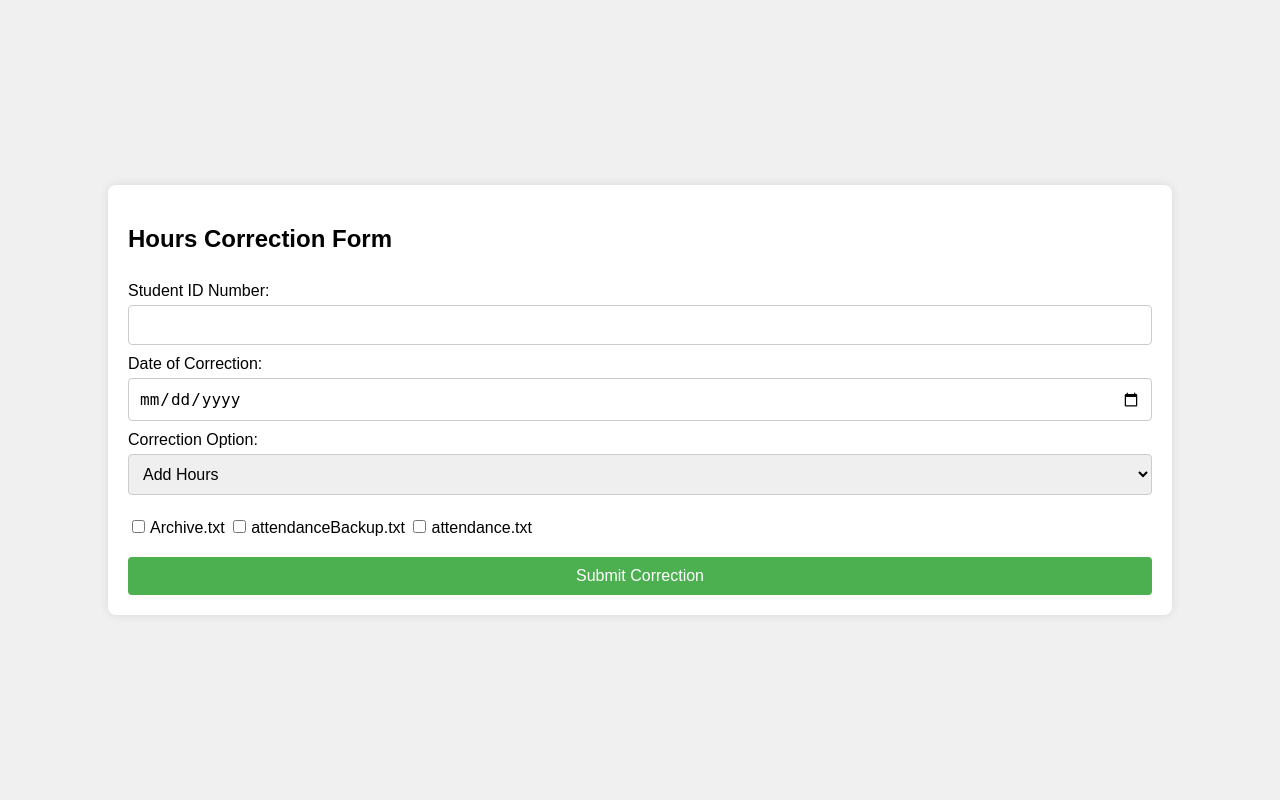
After one commit to SkywardSyntax/HourLogger, a Flask app: a page that uses templates/hour_corrector.html in a window 1280 px wide. The commit adds this page. Run offline with Flask 3, Linux system fonts and the light colour scheme.

Commit message:
correction infrastructure

```diff
--- a/app.py
+++ b/app.py
@@ -31,7 +31,7 @@ with open('data/version.txt', 'r') as version_file:
     version_number = version_file.read().strip()
 
 # Global list to store the last 3 events
-recent_events = ["","",""]
+recent_events = ["", "", ""]
 
 # Global variable to track the state of ID validation
 id_validation_enabled = False
@@ -108,6 +108,72 @@ class Attendance:
 
         return self.check_in_out(id, event, "check_in")
 
+    def correct_hours(self, student_id, date_of_correction, hours_option, file_selection):
+        if hours_option == "add_hours":
+            hours_to_add = int(request.form.get('hours_to_add'))
+            minutes_to_add = int(request.form.get('minutes_to_add'))
+
+            self.add_hours(student_id, date_of_correction, hours_to_add, minutes_to_add, file_selection)
+        elif hours_option == "check_in_out":
+            check_in_time = request.form.get('check_in_time')
+            check_out_time = request.form.get('check_out_time')
+
+            self.add_check_in_out(student_id, date_of_correction, check_in_time, check_out_time, file_selection)
+
+    def add_hours(self, student_id, date_of_correction, hours_to_add, minutes_to_add, file_selection):
+        for filename in file_selection:
+            file_path = os.path.join("data", filename)
+            with open(file_path, "r+") as f:
+                lines = f.readlines()
+                found = False
+                for i, line in enumerate(lines):
+                    if student_id in line and str(date_of_correction) in line:
+                        match = re.search(r"Meeting Time Recorded: (\d+) hours (\d+) minutes", line)
+                        if match:
+                            current_hours = int(match.group(1))
+                            current_minutes = int(match.group(2))
+                            total_minutes = (current_hours * 60 + current_minutes) + (
+                                    hours_to_add * 60 + minutes_to_add
+                            )
+                            new_hours = total_minutes // 60
+                            new_minutes = total_minutes % 60
+                            lines[i] = line.replace(
+                                match.group(0),
+                                f"Meeting Time Recorded: {new_hours} hours {new_minutes} minutes",
+                            )
+                            found = True
+                            break
+                # If no existing record for that day, add a new one
+                if not found:
+                    check_in_time = datetime.datetime.strptime(f"{date_of_correction} 00:00:00.000000", "%Y-%m-%d %H:%M:%S.%f")
+                    check_out_time = check_in_time + datetime.timedelta(hours=hours_to_add, minutes=minutes_to_add)
+                    check_out_time_str = check_out_time.strftime("%Y-%m-%d %H:%M:%S.%f")
+                    lines.append(
+                        f"{student_id} Checked In at {check_in_time.strftime('%Y-%m-%d %H:%M:%S.%f')} and Checked Out at {check_out_time_str}, Meeting Time Recorded: {hours_to_add} hours {minutes_to_add} minutes\n"
+                    )
+                f.seek(0)
+                f.writelines(lines)
+                f.truncate()
+
+    def add_check_in_out(self, student_id, date_of_correction, check_in_time, check_out_time, file_selection):
+        for filename in file_selection:
+            file_path = os.path.join("data", filename)
+            # Format the check-in and check-out times correctly
+            check_in_datetime = datetime.datetime.strptime(f"{date_of_correction} {check_in_time}", "%Y-%m-%d %H:%M")
+            check_out_datetime = datetime.datetime.strptime(f"{date_of_correction} {check_out_time}", "%Y-%m-%d %H:%M")
+
+            # Calculate time difference
+            time_diff = check_out_datetime - check_in_datetime
+            total_seconds = time_diff.total_seconds()
+            hours, remainder = divmod(total_seconds, 3600)
+            minutes, _ = divmod(remainder, 60)
+
+            with open(file_path, "a") as f:
+                f.write(
+                    f"{student_id} Checked In at {check_in_datetime.strftime('%Y-%m-%d %H:%M:%S.%f')} and Checked Out at {check_out_datetime.strftime('%Y-%m-%d %H:%M:%S.%f')}, Meeting Time Recorded: {int(hours)} hours {int(minutes)} minutes\n"
+                )
+
+
 attendance = Attendance()  # Create an instance of Attendance
 
 def check_client_cooldown(client_ip):
@@ -157,22 +223,6 @@ def read_login_credentials():
         print (username + " " + password)
     return username, password
 
-# @app.route('/', methods=['GET', 'POST'])
-# def login():
-#     error = None
-#     if request.method == 'POST':
-#         username, password = read_login_credentials()
-#         if request.form['username'] != username or request.form['password'] != password:
-#             error = 'Invalid Credentials. Please try again.'
-#             print ("Correct Username is : " + username + " and Correct Password is : " + password)
-
-#         else:
-#             session['username'] = request.form['username']
-#             return redirect('/' + random_string)
-#             print ("Correct Username is : " + username + " and Correct Password is : " + password)
-
-    return render_template('login.html', error=error, version=version_number)
-
 @app.route('/volunteer+HASHSTRING', methods=['GET'])
 def handle_volunteer():
     return redirect("/volunteer" + r_string)
@@ -192,8 +242,9 @@ def home():
 @app.route('/WestwoodRoboticsAdmin', methods=['GET'])
 def admin():
     global id_validation_enabled
+    global random_string
     if 'username' in session and session['username'] == 'admin':
-        return render_template('admin.html', version=version_number, recent_events=recent_events, id_validation_enabled=id_validation_enabled)
+        return render_template('admin.html', version=version_number, recent_events=recent_events, id_validation_enabled=id_validation_enabled, r_string=r_string, random_string = random_string)
     else:
         session['next_url'] = url_for('admin')
         return redirect(url_for('admin_login'))
@@ -231,7 +282,7 @@ def admin_login():
 @app.route('/logout', methods=['GET'])
 def logout():
     session.pop('username', None)
-    return redirect(url_for('login'))
+    return redirect(url_for('loginz'))
 
 # Add this new route to your Flask application
 @app.route('/calculate_hours', methods=['GET'])
@@ -527,6 +578,23 @@ def toggle_id_validation():
     id_validation_enabled = not id_validation_enabled
     return json.dumps({'id_validation_enabled': id_validation_enabled})
 
+@app.route('/WestwoodRobotics/' + random_string + '/hour_corrector', methods=['GET', 'POST'])
+def hours_corrector():
+
+    if request.method == 'POST':
+        student_id = request.form.get('student_id')
+        date_of_correction = request.form.get('date_of_correction')
+        hours_option = request.form.get('hours_option')
+        file_selection = request.form.getlist('file_selection')
+
+        attendance.correct_hours(student_id, date_of_correction, hours_option, file_selection)
+        # Add a success message or redirect as needed
+        return "Hours corrected successfully!"
+    else:
+        # This part will be executed for GET requests, rendering the form
+        attendance_files = [filename for filename in os.listdir("data") if filename.startswith("attendance")]
+        return render_template('hour_corrector.html', attendance_files=attendance_files, random_string=random_string)
+
 def main():
     app.run(debug=True)
 
--- a/templates/admin.html
+++ b/templates/admin.html
@@ -233,6 +233,7 @@
                 <input type="button" value="Run a Report" onclick="location.href='/hour_report{{ r_string }}'">
                 <input type="button" value="Archive File System" onclick="confirmArchive()">
                 <input type="button" value="Edit Valid Students" onclick="showPopup()">
+                <input type="button" value="Hours Correction" onclick="location.href='/WestwoodRobotics/{{ random_string }}/hour_corrector'">
                 <input type="buttonADMIN" value="Logout" onclick="location.href='/logout'">
             </div>
         </form>
--- /dev/null
+++ b/templates/hour_corrector.html
@@ -0,0 +1,114 @@
+<!DOCTYPE html>
+<html>
+<head>
+    <title>Hours Correction</title>
+    <style>
+        body {
+            font-family: Arial, sans-serif;
+            margin: 0;
+            padding: 0;
+            background-color: #f0f0f0;
+            display: flex;
+            justify-content: center;
+            align-items: center;
+            min-height: 100vh;
+        }
+        .container {
+            width: 80%;
+            padding: 20px;
+            background-color: #fff;
+            border-radius: 8px;
+            box-shadow: 0px 0px 10px 0px rgba(0,0,0,0.1);
+        }
+        form {
+            display: flex;
+            flex-direction: column;
+        }
+        label {
+            margin-top: 10px;
+        }
+        input, select {
+            margin-top: 5px;
+            padding: 10px;
+            border-radius: 4px;
+            border: 1px solid #ccc;
+            font-size: 16px;
+        }
+        input[type="submit"] {
+            margin-top: 20px;
+            background-color: #4CAF50;
+            color: white;
+            border: none;
+            cursor: pointer;
+        }
+        input[type="submit"]:hover {
+            background-color: #45a049;
+        }
+        .checkbox-group {
+            margin-top: 20px;
+        }
+        .checkbox-group input {
+            margin-right: 5px;
+        }
+        .conditional-input {
+            display: none;
+            margin-top: 10px;
+        }
+    </style>
+</head>
+<body>
+    <div class="container">
+        <h2>Hours Correction Form</h2>
+        <form action="/WestwoodRobotics/{{ random_string }}/hour_corrector" method="post">
+            <label for="student_id">Student ID Number:</label>
+            <input type="text" id="student_id" name="student_id" required>
+
+            <label for="date_of_correction">Date of Correction:</label>
+            <input type="date" id="date_of_correction" name="date_of_correction" required>
+
+            <label for="hours_option">Correction Option:</label>
+            <select id="hours_option" name="hours_option" required>
+                <option value="add_hours">Add Hours</option>
+                <option value="check_in_out">Check-In/Out</option>
+            </select>
+
+            <div class="conditional-input" id="add_hours_inputs">
+                <label for="hours_to_add">Hours to Add:</label>
+                <input type="number" id="hours_to_add" name="hours_to_add" min="0" value="0">
+                <label for="minutes_to_add">Minutes to Add:</label>
+                <input type="number" id="minutes_to_add" name="minutes_to_add" min="0" max="59" value="0">
+            </div>
+            <div class="conditional-input" id="check_in_out_inputs">
+                <label for="check_in_time">Check-In Time (HH:MM):</label>
+                <input type="time" id="check_in_time" name="check_in_time">
+                <label for="check_out_time">Check-Out Time (HH:MM):</label>
+                <input type="time" id="check_out_time" name="check_out_time">
+            </div>
+
+            <div class="checkbox-group">
+                <label><input type="checkbox" name="file_selection" value="archive.txt">Archive.txt</label>
+                {% for file in attendance_files %}
+                    <label><input type="checkbox" name="file_selection" value="{{ file }}">{{ file }}</label>
+                {% endfor %}
+            </div>
+
+            <input type="submit" value="Submit Correction">
+        </form>
+    </div>
+    <script>
+        const hoursOptionSelect = document.getElementById('hours_option');
+        const addHoursInputs = document.getElementById('add_hours_inputs');
+        const checkInOutInputs = document.getElementById('check_in_out_inputs');
+
+        hoursOptionSelect.addEventListener('change', () => {
+            if (hoursOptionSelect.value === 'add_hours') {
+                addHoursInputs.style.display = 'block';
+                checkInOutInputs.style.display = 'none';
+            } else if (hoursOptionSelect.value === 'check_in_out') {
+                addHoursInputs.style.display = 'none';
+                checkInOutInputs.style.display = 'block';
+            }
+        });
+    </script>
+</body>
+</html>
```
